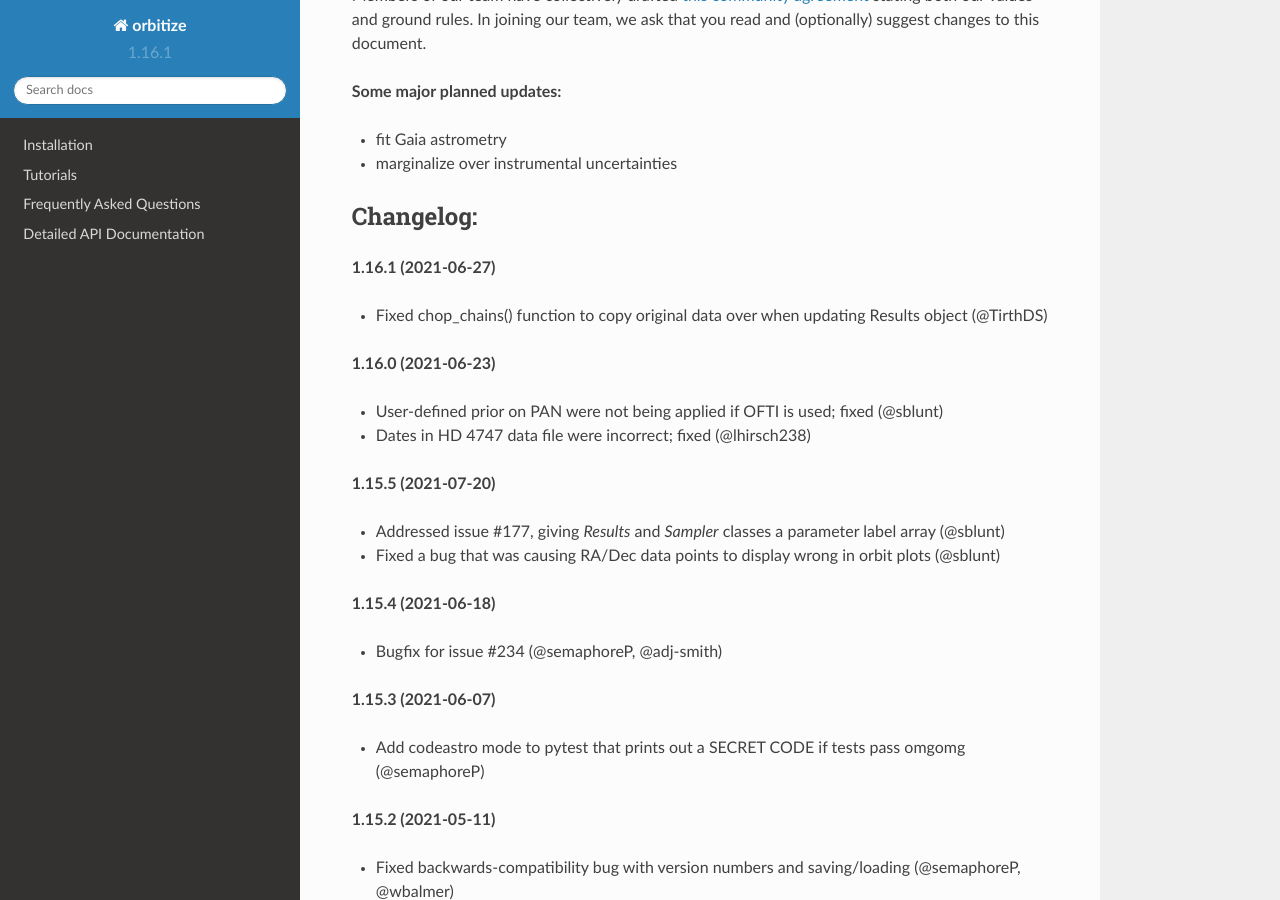
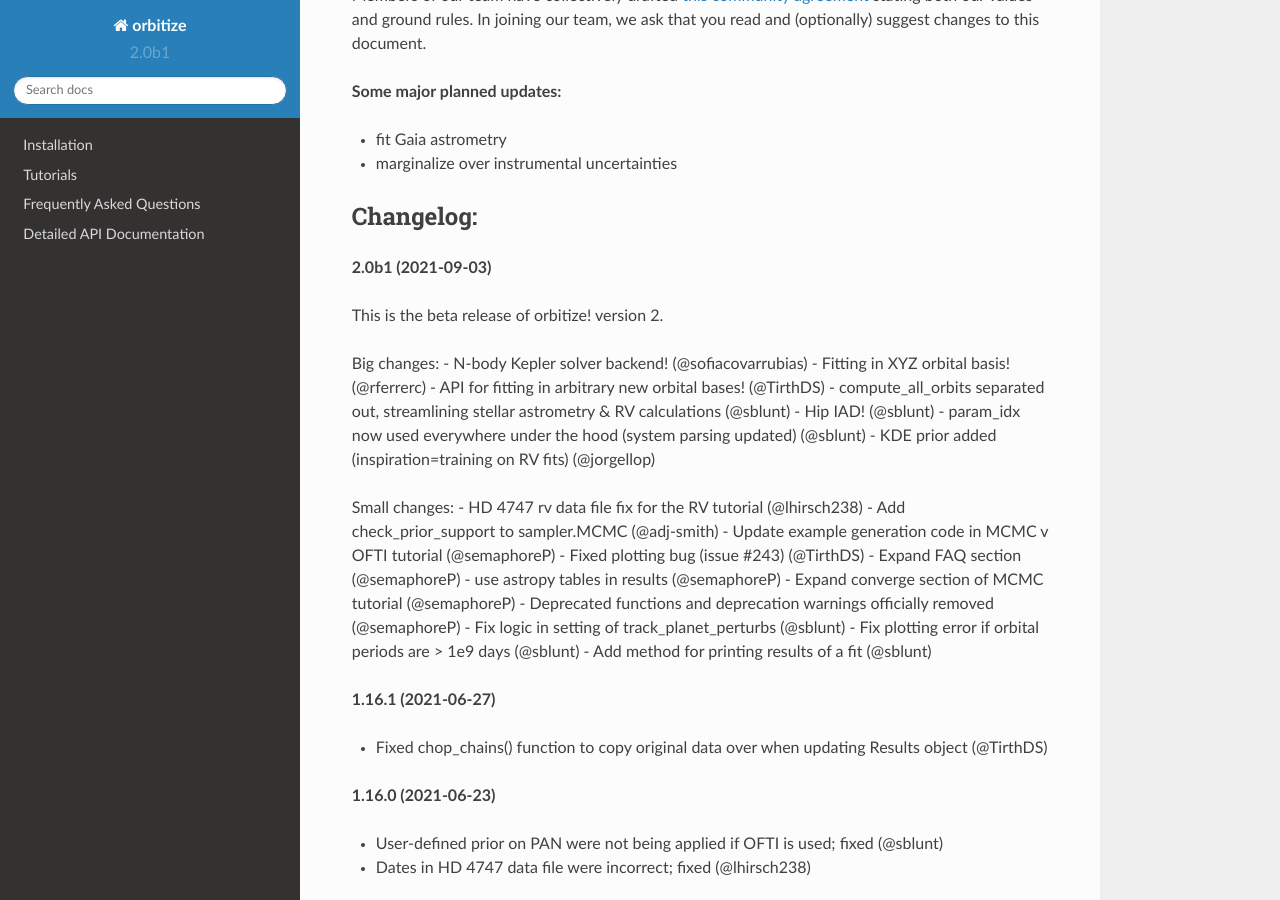
Before and after one commit to sblunt/orbitize, a Sphinx documentation site: the page built from docs/index.rst, in a window 1280 px wide and 900 px high, scrolled down 1858 px. Built offline with Sphinx 7.4.7 and the Read the Docs theme 2.0.0, drawn with Linux system fonts in a browser that asks for light colours; pages that are not in the unit, such as notebooks, are missing from menus.

Commit message:
increment version # and update changelog

```diff
--- a/docs/index.rst
+++ b/docs/index.rst
@@ -69,6 +69,32 @@
 
 Changelog:
 ++++++++++
+
+**2.0b1 (2021-09-03)**
+
+This is the beta release of orbitize! version 2.
+
+Big changes:
+- N-body Kepler solver backend! (@sofiacovarrubias)
+- Fitting in XYZ orbital basis! (@rferrerc)
+- API for fitting in arbitrary new orbital bases! (@TirthDS)
+- compute_all_orbits separated out, streamlining stellar astrometry & RV calculations (@sblunt)
+- Hip IAD! (@sblunt)
+- param_idx now used everywhere under the hood (system parsing updated) (@sblunt)
+- KDE prior added (inspiration=training on RV fits) (@jorgellop)
+
+Small changes:
+- HD 4747 rv data file fix for the RV tutorial (@lhirsch238)
+- Add check_prior_support to sampler.MCMC (@adj-smith)
+- Update example generation code in MCMC v OFTI tutorial (@semaphoreP)
+- Fixed plotting bug (issue #243) (@TirthDS)
+- Expand FAQ section (@semaphoreP)
+- use astropy tables in results (@semaphoreP)
+- Expand converge section of MCMC tutorial (@semaphoreP)
+- Deprecated functions and deprecation warnings officially removed (@semaphoreP)
+- Fix logic in setting of track_planet_perturbs (@sblunt)
+- Fix plotting error if orbital periods are > 1e9 days (@sblunt)
+- Add method for printing results of a fit (@sblunt)
 
 **1.16.1 (2021-06-27)**
 
--- a/orbitize/__init__.py
+++ b/orbitize/__init__.py
@@ -1,6 +1,6 @@
 import os
 
-__version__ = '1.16.1'
+__version__ = '2.0b1'
 
 # set Python env variable to keep track of example data dir
 orbitize_dir = os.path.dirname(__file__)
```
